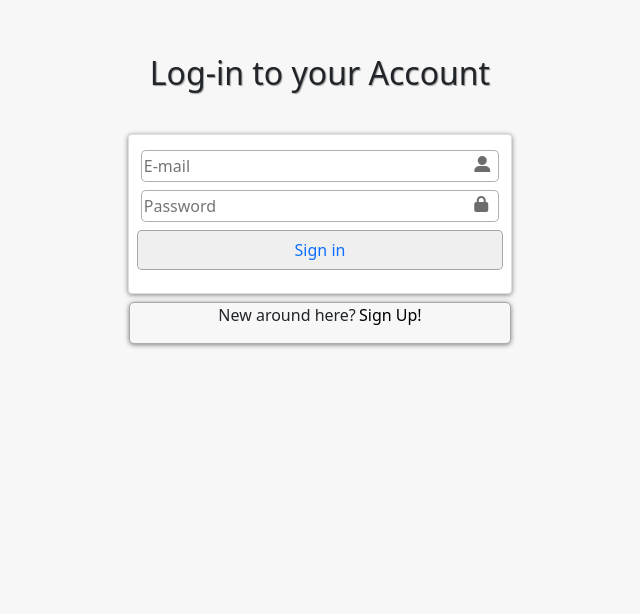
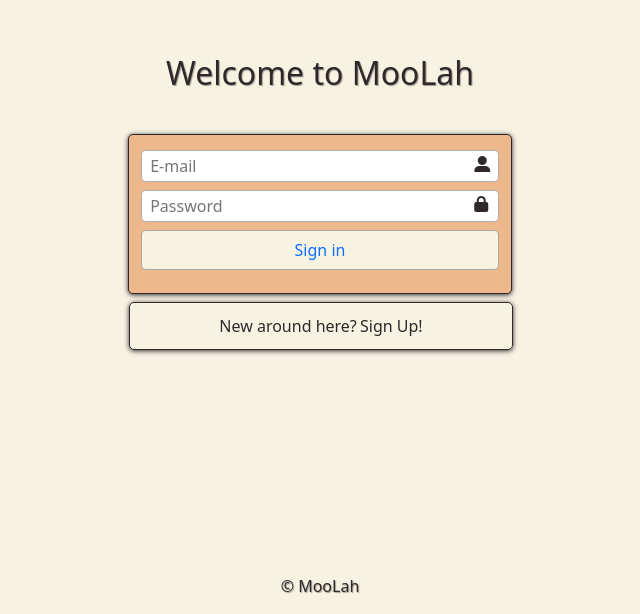
Before and after one commit to heatherloisejackson/TipTrackerApp, a React (Create React App) app in the folder client/: page / in a window 1280 px wide. Shown: the part 186-800 px from the top of the page, without its empty margins (320-960 px from the left). Built offline with nearby package versions, Linux system fonts and the light colour scheme.

Commit message:
added footer to login/register pages / added some styling to login/register pages

```diff
--- /dev/null
+++ b/client/src/components/Footer/index.css
@@ -0,0 +1,6 @@
+.footer {
+    color: #2E282A;
+    position: absolute;
+    bottom: 2vh;
+    text-shadow: 1px 1px 1px rgba(0, 0, 0, 0.354);
+}
--- /dev/null
+++ b/client/src/components/Footer/index.js
@@ -0,0 +1,9 @@
+import './index.css';
+
+const footer =
+    <footer className="footer">
+        © MooLah
+    </footer>
+;
+
+export default footer
--- a/client/src/components/Home/index.css
+++ b/client/src/components/Home/index.css
@@ -1,28 +1,12 @@
 /* DESKTOP */
+/*!  COLOR PALETTE MOOLAH #60935D / #2E282A / #CD5334 / #EDB88B / #F7F3E3 */
 
 .main-container {
+    color: #2E282A;
     display: flex;
     justify-content: center;
     height: 100vh;
-    background-color: rgb(247,247,247);
-}
-
-.card {
-    background-color: white;
-    align-self: center;
-    height: 20vh;
-    width: 30vw;
-    border: 1px solid rgba(0, 0, 0, 0.313);
-    border-radius: 5px;
-    box-shadow: 0 1px 5px gray;
-}
-
-.welcome h2 {
-    text-shadow: 1px 1px 1px rgba(0, 0, 0, 0.354);
-}
-
-form {
-    padding-top: 15px;
+    background-color: #F7F3E3;
 }
 
 .welcome {
@@ -30,30 +14,51 @@ form {
     top: 30vh;
 }
 
+.welcome h2 {
+    color: #2E282A;
+    text-shadow: 1px 1px 1px rgba(0, 0, 0, 0.354);
+}
+
+.login-card {
+    align-self: center;
+    height: 20vh;
+    width: 30vw;
+    border: 1px solid #2E282A;
+    border-radius: 5px;
+    box-shadow: 0px 1px 5px #2E282A;
+    background-color:#EDB88B;
+}
+
+form {
+    padding-top: 15px;
+}
+
 input {
     height: 4vh;
     width: 28vw;
     border-radius: 5px;
     border: 1px solid rgba(0, 0, 0, 0.313);
+    text-indent: .5vw;
  }
 
 input:focus {
     outline: none;
-    border: 1px solid rgba(0, 0, 0, 0.514);
+    border: 1px solid #2E282A;
 }
 
 .submit-btn {
     height: 5vh;
-    width: 28.6vw;
+    width: 28vw;
     border-radius: 5px;
     border: 1px solid rgba(0, 0, 0, 0.313);
     cursor: pointer;
+    background-color:#F7F3E3;
 }
 
 div i {
     position: absolute;
     margin: 6px 0 0 -25px;
-    color: rgb(108, 108, 108);
+    color: #2E282A;
 }
 
 .password {
@@ -61,15 +66,21 @@ div i {
 }
 
 .register {
-    border: 1px solid rgba(0, 0, 0, 0.313);
+    display: flex;
+    justify-content: center;
+    align-items: center;
+    height: 6vh;
+    width: 30vw;
+    color: #2E282A;
+    border: 1px solid #2E282A;
     margin: 4vh 0 0 0;
+    padding: 2vh 0 0 0;
     border-radius: 5px;
-    box-shadow: 0 1px 5px gray;
-
+    box-shadow: 0 1px 5px #2E282A;
 }
 
 .register a {
-    color: black;
+    color: #2E282A;
     text-decoration: none;
     padding: 0 0 0 .25vw;
 }
--- a/client/src/components/Home/index.js
+++ b/client/src/components/Home/index.js
@@ -1,13 +1,14 @@
 import './index.css';
 import { Link } from 'react-router-dom';
+import footer from '../Footer';
 
 const Home = () => {
     return (
         <div className='main-container'>
             <div className="welcome">
-                <h2>Log-in to your Account</h2>
+                <h2>Welcome to MooLah</h2>
             </div>
-            <main className="card">
+            <main className="login-card">
 
                 <form>
                     <div className="email">
@@ -33,6 +34,7 @@ const Home = () => {
                     </p>
                 </div>
             </main>
+            { footer }
         </div>
     );
 };
--- a/client/src/components/Register/index.css
+++ b/client/src/components/Register/index.css
@@ -6,3 +6,36 @@ button a:visited {
     color: black;
     text-decoration: none;
 }
+
+.register-card {
+        align-self: center;
+        height: 20vh;
+        width: 30vw;
+        border: 1px solid #2E282A;
+        border-radius: 5px;
+        box-shadow: 0px 1px 5px #2E282A;
+        background-color:#EDB88B;
+}
+.register {
+    display: flex;
+    justify-content: center;
+    align-items: center;
+    height: 6vh;
+    width: 30vw;
+    color: #2E282A;
+    border: 1px solid #2E282A;
+    margin: 4vh 0 0 0;
+    padding: 2vh 0 0 0;
+    border-radius: 5px;
+    box-shadow: 0 1px 5px #2E282A;
+}
+
+.register a {
+    color: #2E282A;
+    text-decoration: none;
+    padding: 0 0 0 .25vw;
+}
+
+.register a:hover {
+    color: grey;
+}
--- a/client/src/components/Register/index.js
+++ b/client/src/components/Register/index.js
@@ -1,5 +1,6 @@
 import './index.css';
 import { Link } from 'react-router-dom';
+import footer from '../Footer';
 
 const Register = () => {
     return (
@@ -7,7 +8,7 @@ const Register = () => {
             <div className="welcome">
                 <h2>Register</h2>
             </div>
-            <main className="card">
+            <main className="register-card">
 
                 <form>
                     <div className="email">
@@ -34,6 +35,7 @@ const Register = () => {
                     </p>
                 </div>
             </main>
+            { footer }
         </div>
      );
 }
```
Also changed, not shown: 1 other file (tests, documents, lock files or other folders).
